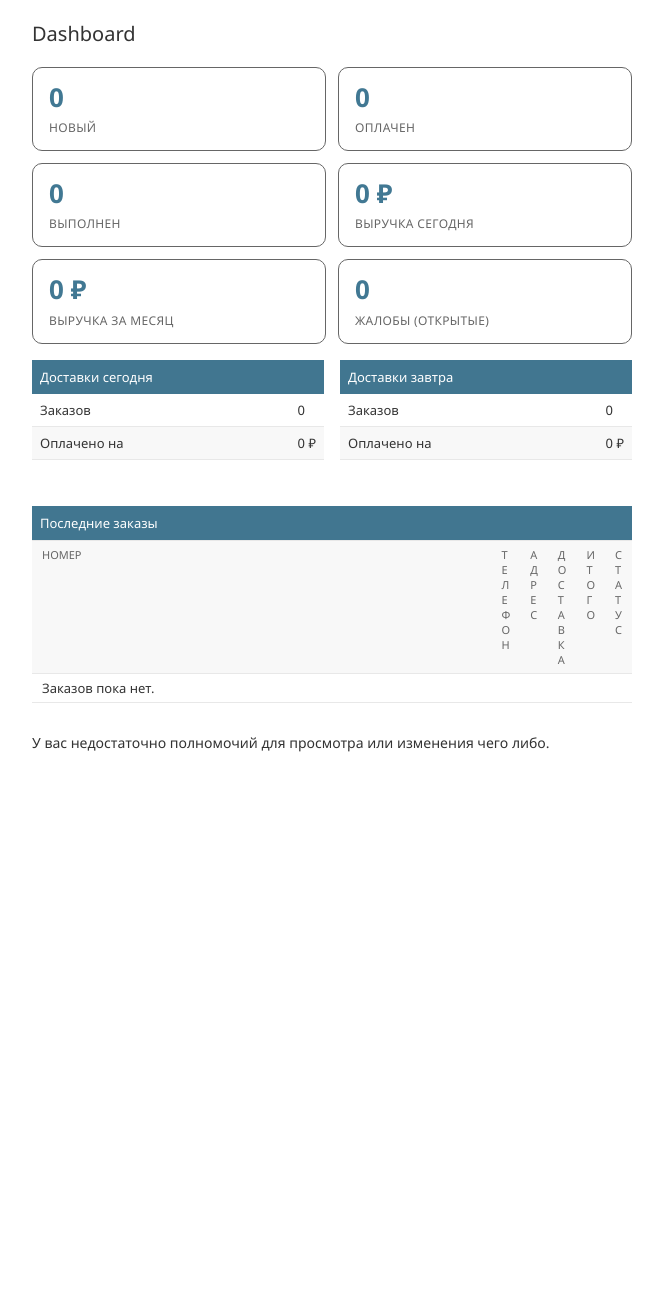
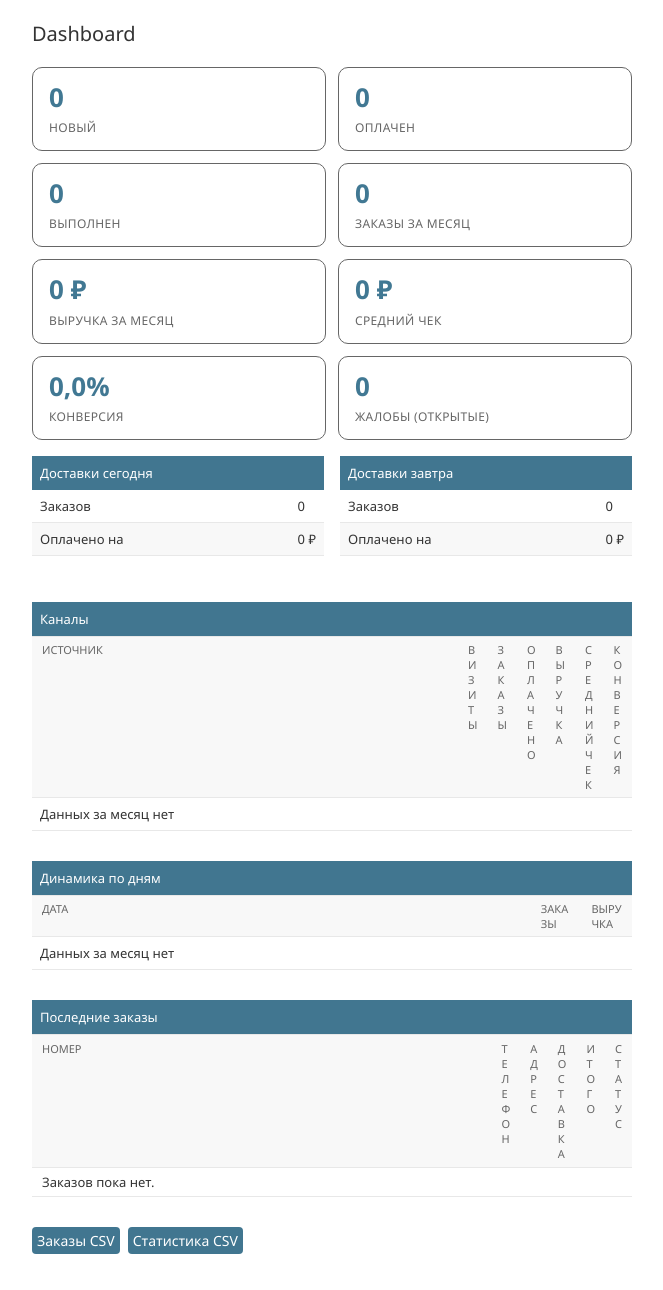
Before and after one commit to skislyakow/BakeCake, a Django app: template backend/templates/admin/index.html in a window 1280 px wide. Shown: the part 92-1382 px from the top of the page, without its empty margins (8-671 px from the left). Before the commit the page ends 844 px from the top, so only its background shows below. Run offline with Django 5.2, Linux system fonts and the light colour scheme; the template is opened without the code that fills it, so the values that code supplies are empty.

Commit message:
admin: single-page dashboard, drop /admin/summary/ and duplicate app list

```diff
--- a/backend/apps/orders/templatetags/dashboard.py
+++ b/backend/apps/orders/templatetags/dashboard.py
@@ -4,6 +4,7 @@ from django import template
 from django.db.models import Q, Sum
 from django.utils import timezone
 
+from apps.analytics.stats import build_stats
 from apps.orders.models import Issue, Order
 
 register = template.Library()
@@ -15,6 +16,7 @@ PAID_STATUSES = [Order.Status.PAID, Order.Status.DELIVERED]
 def dashboard_summary():
     today = timezone.localdate()
     tomorrow = today + timedelta(days=1)
+    month_start = today.replace(day=1)
 
     status_counts = []
     for key, label in Order.Status.choices:
@@ -34,14 +36,10 @@ def dashboard_summary():
     revenue_tomorrow = (
         tomorrow_qs.filter(paid_revenue_qs).aggregate(total=Sum("total"))["total"] or 0
     )
-    revenue_month = (
-        Order.objects.filter(delivery_date__year=today.year, delivery_date__month=today.month)
-        .filter(paid_revenue_qs)
-        .aggregate(total=Sum("total"))["total"]
-        or 0
-    )
 
     recent_orders = Order.objects.select_related("user").order_by("-created")[:10]
+
+    stats = build_stats(month_start, today)
 
     return {
         "status_counts": status_counts,
@@ -49,8 +47,16 @@ def dashboard_summary():
         "today_revenue": revenue_today,
         "tomorrow_count": tomorrow_qs.count(),
         "tomorrow_revenue": revenue_tomorrow,
-        "revenue_today": revenue_today,
-        "revenue_month": revenue_month,
         "recent_orders": recent_orders,
         "open_issues": Issue.objects.filter(resolved=False).count(),
+        "metrics": {
+            "orders": stats["orders"],
+            "revenue": stats["revenue"],
+            "avg_check": stats["avg_check"],
+            "conversion": stats["conversion"],
+        },
+        "channels": stats["channels"],
+        "days": stats["days"],
+        "csv_from": month_start.isoformat(),
+        "csv_to": today.isoformat(),
     }
--- a/backend/templates/admin/index.html
+++ b/backend/templates/admin/index.html
@@ -46,6 +46,7 @@
 @media (max-width: 1200px) { .dash-grid { grid-template-columns: 1fr; } }
 #content-related { margin-top: 0; }
 table.dash-recent td, table.dash-recent th { padding: 6px 10px; }
+.dash-csv { margin-bottom: 16px; display: flex; gap: 8px; flex-wrap: wrap; }
 </style>{% endblock %}
 
 {% block coltype %}colMS{% endblock %}
@@ -65,12 +66,20 @@ table.dash-recent td, table.dash-recent th { padding: 6px 10px; }
     </a>
     {% endfor %}
     <a class="dash-card dash-good" href="{% url 'admin:orders_order_changelist' %}">
-      <strong class="dash-count">{{ summary.revenue_today }} ₽</strong>
-      <span class="dash-label">Выручка сегодня</span>
+      <strong class="dash-count">{{ summary.metrics.orders }}</strong>
+      <span class="dash-label">Заказы за месяц</span>
     </a>
     <a class="dash-card dash-good" href="{% url 'admin:orders_order_changelist' %}">
-      <strong class="dash-count">{{ summary.revenue_month }} ₽</strong>
+      <strong class="dash-count">{{ summary.metrics.revenue }} ₽</strong>
       <span class="dash-label">Выручка за месяц</span>
+    </a>
+    <a class="dash-card" href="{% url 'admin:orders_order_changelist' %}">
+      <strong class="dash-count">{{ summary.metrics.avg_check }} ₽</strong>
+      <span class="dash-label">Средний чек</span>
+    </a>
+    <a class="dash-card" href="{% url 'admin:orders_order_changelist' %}">
+      <strong class="dash-count">{{ summary.metrics.conversion }}%</strong>
+      <span class="dash-label">Конверсия</span>
     </a>
     <a class="dash-card{% if summary.open_issues %} dash-warn{% endif %}" href="{% url 'admin:orders_issue_changelist' %}?resolved=0">
       <strong class="dash-count">{{ summary.open_issues }}</strong>
@@ -97,6 +106,62 @@ table.dash-recent td, table.dash-recent th { padding: 6px 10px; }
         </tbody>
       </table>
     </div>
+  </div>
+
+  <div class="module">
+    <h2>Каналы</h2>
+    <table>
+      <thead>
+        <tr>
+          <th>Источник</th>
+          <th>Визиты</th>
+          <th>Заказы</th>
+          <th>Оплачено</th>
+          <th>Выручка</th>
+          <th>Средний чек</th>
+          <th>Конверсия</th>
+        </tr>
+      </thead>
+      <tbody>
+        {% for channel in summary.channels %}
+        <tr>
+          <td>{{ channel.source }}</td>
+          <td>{{ channel.visits }}</td>
+          <td>{{ channel.orders }}</td>
+          <td>{{ channel.paid }}</td>
+          <td>{{ channel.revenue }} ₽</td>
+          <td>{{ channel.avg_check }} ₽</td>
+          <td>{{ channel.conversion }}%</td>
+        </tr>
+        {% empty %}
+        <tr><td colspan="7">Данных за месяц нет</td></tr>
+        {% endfor %}
+      </tbody>
+    </table>
+  </div>
+
+  <div class="module">
+    <h2>Динамика по дням</h2>
+    <table>
+      <thead>
+        <tr>
+          <th>Дата</th>
+          <th>Заказы</th>
+          <th>Выручка</th>
+        </tr>
+      </thead>
+      <tbody>
+        {% for day in summary.days %}
+        <tr>
+          <td>{{ day.date }}</td>
+          <td>{{ day.orders }}</td>
+          <td>{{ day.revenue }} ₽</td>
+        </tr>
+        {% empty %}
+        <tr><td colspan="3">Данных за месяц нет</td></tr>
+        {% endfor %}
+      </tbody>
+    </table>
   </div>
 
   <div class="module">
@@ -129,6 +194,9 @@ table.dash-recent td, table.dash-recent th { padding: 6px 10px; }
     </table>
   </div>
 
-  {% include "admin/app_list.html" with app_list=app_list show_changelinks=True %}
+  <div class="dash-csv">
+    <a class="button" href="/api/admin/export/orders.csv?from={{ summary.csv_from }}&to={{ summary.csv_to }}">Заказы CSV</a>
+    <a class="button" href="/api/admin/export/stats.csv?from={{ summary.csv_from }}&to={{ summary.csv_to }}">Статистика CSV</a>
+  </div>
 </div>
 {% endblock %}
```
Also changed, not shown: backend/apps/analytics/admin.py (+0 -13 lines), backend/apps/analytics/templates/analytics/summary.html (deleted, +0 -113 lines), backend/apps/analytics/views.py (+0 -13 lines).
